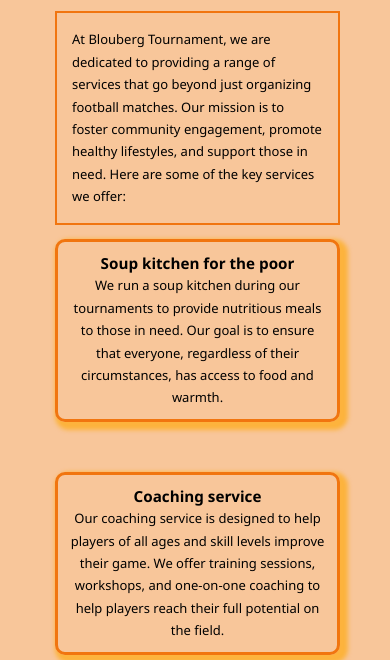
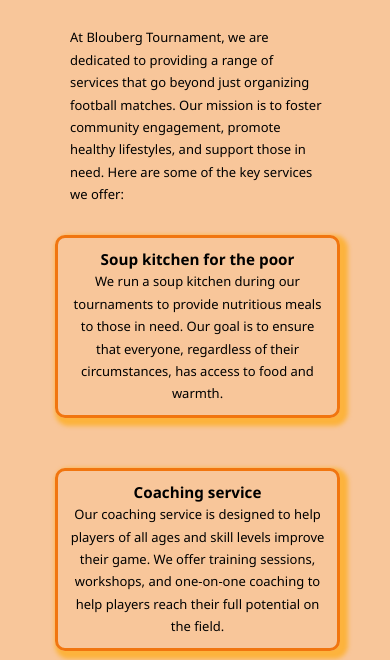
Before and after one commit to Naks702/Blouberg-Tournament, a plain HTML site: page Services.html in a window 390 px wide. Shown: the part 201-861 px from the top of the page. Drawn offline with Linux system fonts and the light colour scheme.

Commit message:
final changes

```diff
--- a/styles/main.css
+++ b/styles/main.css
@@ -534,7 +534,7 @@ flex-direction: column;
     grid-template-columns: 1fr 1fr 1fr 1fr;
 }
 .services{
-    border: #f1750f 2px solid;
+
     margin-bottom: 5%;
     box-shadow: rgba(255, 168, 6, 0.63);
     padding: 15px;
```
